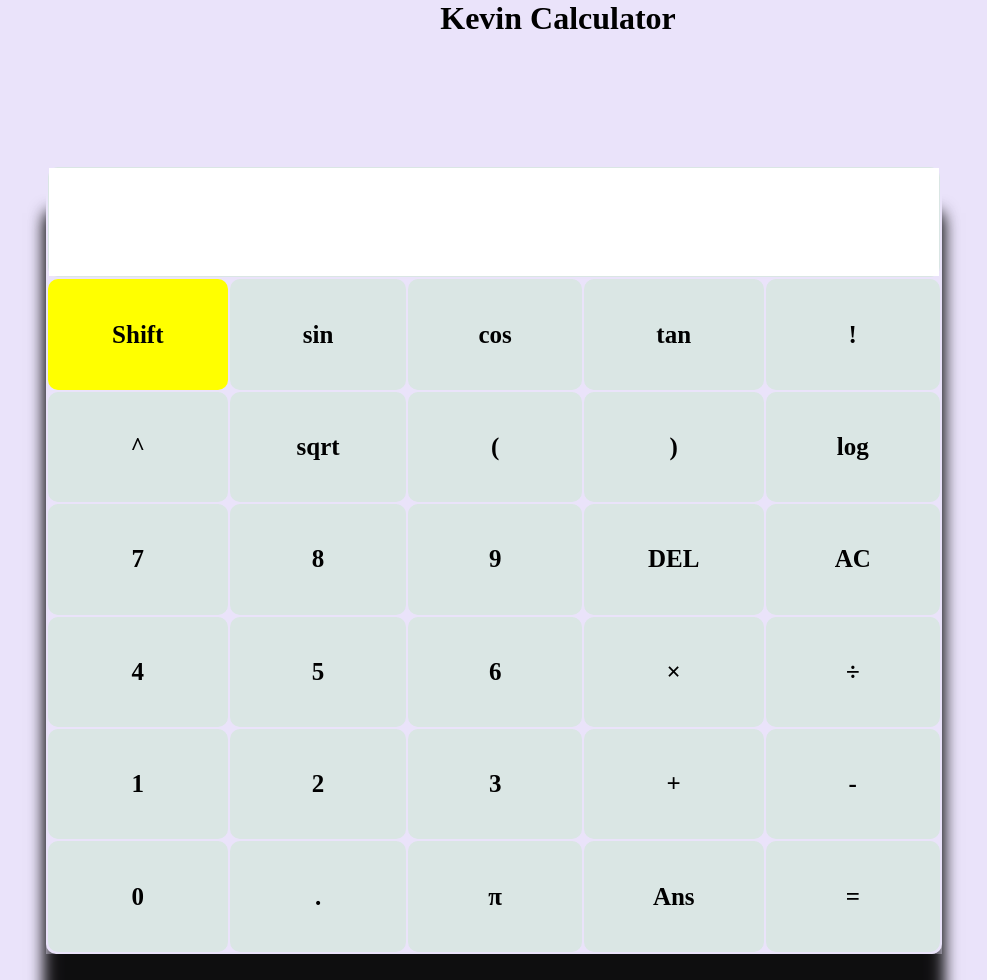
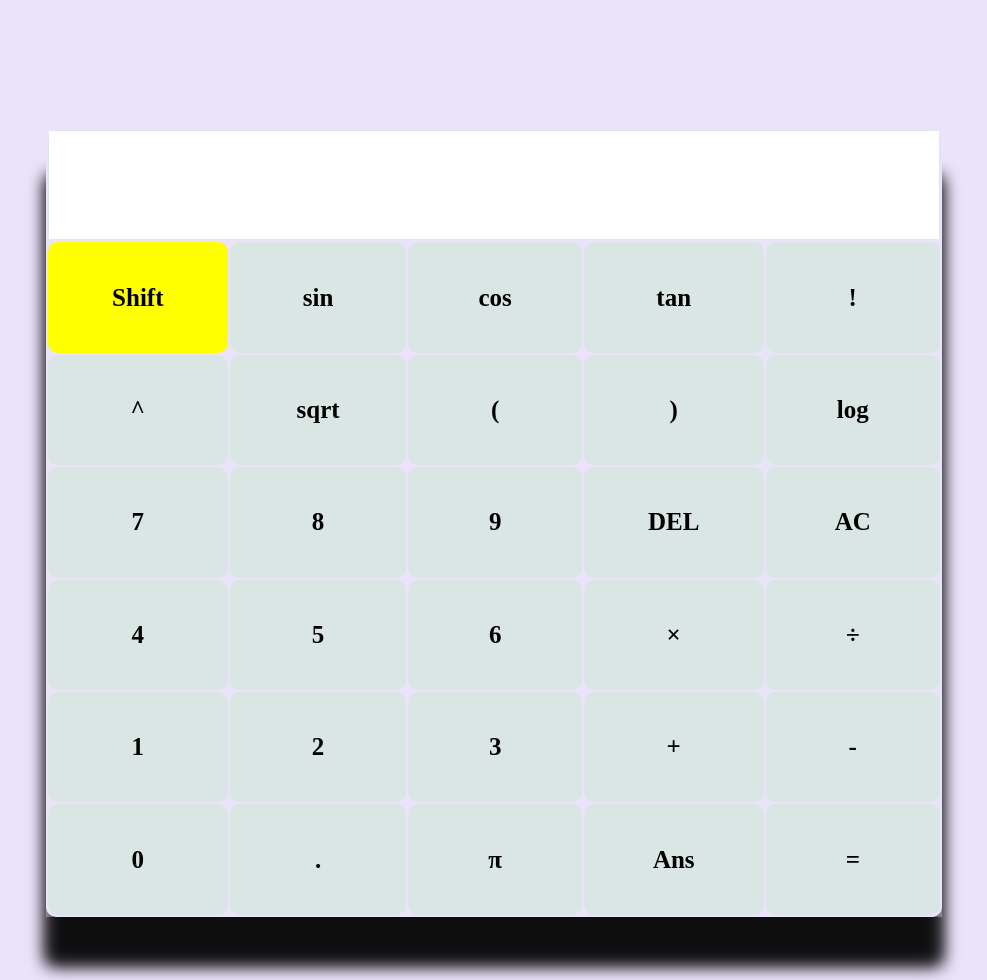
Before and after one commit to kevinkarikurubu/calculatorApp, a plain HTML site: page index.html in a window 1280 px wide. Shown: the top 980 px of the page, without its empty margins (82-1069 px from the left). Drawn offline with Linux system fonts and the light colour scheme.

Commit message:
new commit

```diff
--- a/index.html
+++ b/index.html
@@ -5,7 +5,6 @@
 <script type="text/javascript" src="app.js"></script>
 </head>
 <body>
-    <h1>Kevin Calculator</h1>
 <div class="shadow-lg">
 <p id=myPara></p>
 <p id=myAns>0</p>
```
